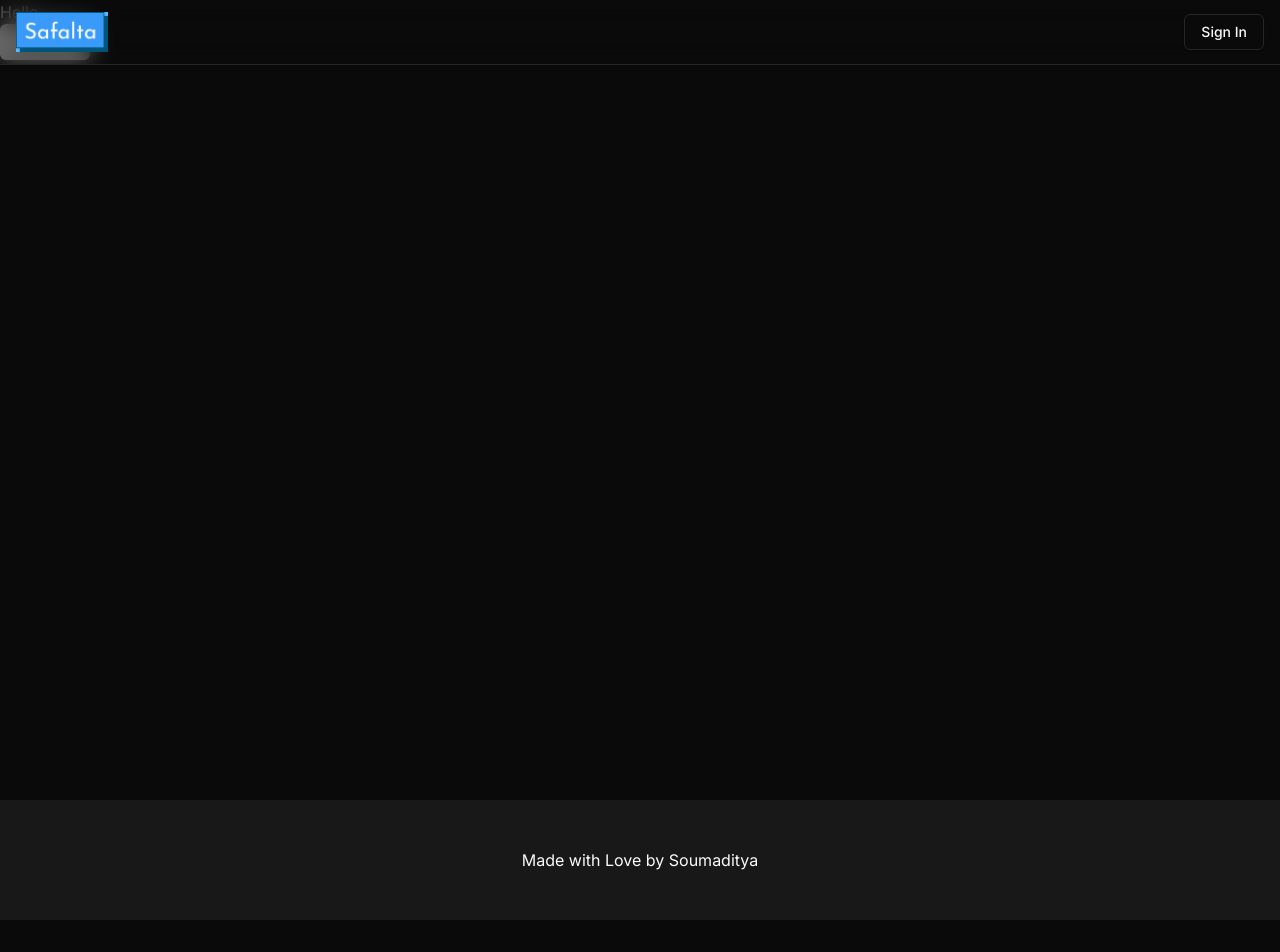
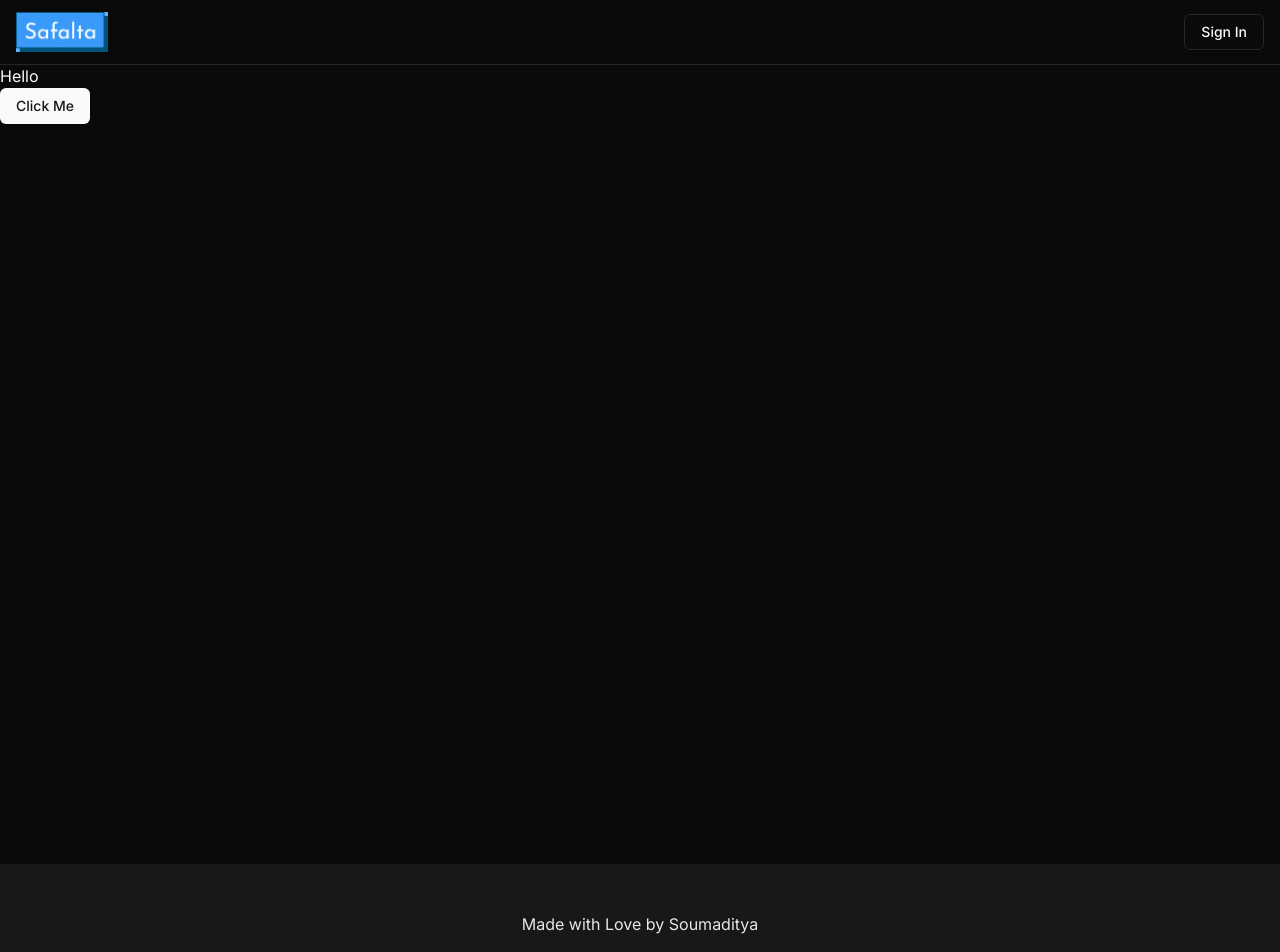
Before and after one commit to palsoumaditya/safalta, a Next.js app: page / in a window 1280 px wide. Shown: the top 952 px of the page. Before the commit the page ends 920 px from the top, so only its background shows below. Built offline with nearby package versions, Linux system fonts and the light colour scheme; no server answers.

Commit message:
work on authentication

```diff
--- /dev/null
+++ b/app/(auth)/layout.js
@@ -0,0 +1,9 @@
+import React from 'react'
+
+const Authlayout = ({children}) => {
+  return (
+    <div className='flex justify-center pt-40'>{children}</div>
+  )
+}
+
+export default Authlayout
--- /dev/null
+++ b/app/(auth)/sign-in/[[...sign-in]]/page.jsx
@@ -0,0 +1,10 @@
+import { SignIn } from '@clerk/nextjs';
+import React from 'react';
+
+const Page = () => {
+  return (
+    <SignIn/>
+  );
+};
+
+export default Page;
--- /dev/null
+++ b/app/(auth)/sign-up/[[...sign-up]]/page.jsx
@@ -0,0 +1,10 @@
+import {SignUp } from '@clerk/nextjs';
+import React from 'react';
+
+const Page = () => {
+  return (
+    <SignUp/>
+  );
+};
+
+export default Page;
--- a/app/layout.js
+++ b/app/layout.js
@@ -3,36 +3,35 @@ import "./globals.css";
 import { ThemeProvider } from "next-themes";
 import Header from "../components/Header";
 import { ClerkProvider } from "@clerk/nextjs";
-import { dark, neobrutalism } from '@clerk/themes'
+import { dark, neobrutalism } from "@clerk/themes";
+
 export const metadata = {
   title: "Safalta",
-  description: "Guide you to your carrier through ai",
+  description: "Guide you to your career through AI",
 };
-const inter = Inter({subsets: ['latin']});
+
+const inter = Inter({ subsets: ["latin"] });
+
 export default function RootLayout({ children }) {
   return (
-    <ClerkProvider appearance={{
+    <ClerkProvider
+      appearance={{
         baseTheme: [dark, neobrutalism],
-    }}>
-    <html lang="en" suppressHydrationWarning >
-      <body
-        className={`${inter.className}`}
+      }}
     >
+      <html lang="en" suppressHydrationWarning>
+        <body className={inter.className}>
           <ThemeProvider
             attribute="class"
             defaultTheme="dark"
             enableSystem
             disableTransitionOnChange
           >
-            {/* Header */}
-            <Header/>
-            <main className="min-h-screen">{children}</main>
-            {/* Footer */}
+            <Header />
+            <main className="min-h-screen mt-16">{children}</main> {/* Adjusted margin-top for navbar */}
             <footer className="bg-muted/50 py-12">
-            <div className="container mx-auto text-center px-4 text-grey-200">
-              <p>
-                Made with Love by Soumaditya
-              </p>
+              <div className="container mx-auto text-center px-4 text-gray-200">
+                <p>Made with Love by Soumaditya</p>
               </div>
             </footer>
           </ThemeProvider>
--- a/app/sign-in/page.jsx
+++ /dev/null
@@ -1,9 +0,0 @@
-import React from 'react'
-
-const Page = () => {
-  return (
-    <div>P</div>
-  )
-}
-
-export default Page
--- a/components/Header.jsx
+++ b/components/Header.jsx
@@ -15,6 +15,7 @@ const Header = () => {
   return (
     <header className="fixed top-0 w-full border-b bg-background/80 backdrop-blur-md z-50 supports-[backdrop-filter]:bg-background/60">
       <nav className="container mx-auto flex px-4 h-16 items-center justify-between">
+        {/* Logo */}
         <Link href="/">
           <Image
             src="/logo.png"
@@ -24,8 +25,11 @@ const Header = () => {
             className="h-12 w-auto py-1 object-contain"
           />
         </Link>
+
+        {/* Navigation Links */}
         <div className="flex items-center space-x-2 md:space-x-4">
           <SignedIn>
+            {/* Industry Insights Button */}
             <Link href="/dashboard">
               <Button variant="outline">
                 <LayoutDashboard className="h-4 w-4" />
@@ -33,6 +37,7 @@ const Header = () => {
               </Button>
             </Link>
 
+            {/* Growth Tools Dropdown */}
             <DropdownMenu>
               <DropdownMenuTrigger asChild>
                 <Button>
@@ -41,21 +46,21 @@ const Header = () => {
                   <ChevronDown className="h-4 w-4 ml-1" />
                 </Button>
               </DropdownMenuTrigger>
-              <DropdownMenuContent>
+              <DropdownMenuContent align="end" className="w-48">
                 <DropdownMenuItem asChild>
-                  <Link href="/resume" className='flex items-center gap-2'>
+                  <Link href="/resume" className="flex items-center gap-2">
                     <FileText className="h-4 w-4" />
                     <span>Build Resume</span>
                   </Link>
                 </DropdownMenuItem>
                 <DropdownMenuItem asChild>
-                  <Link href="/ai-cover-letter" className='flex items-center gap-2'>
+                  <Link href="/ai-cover-letter" className="flex items-center gap-2">
                     <PenBox className="h-4 w-4" />
                     <span>AI Cover Letter</span>
                   </Link>
                 </DropdownMenuItem>
                 <DropdownMenuItem asChild>
-                  <Link href="/interview" className='flex items-center gap-2'>
+                  <Link href="/interview" className="flex items-center gap-2">
                     <GraduationCap className="h-4 w-4" />
                     <span>Mock Interviews</span>
                   </Link>
@@ -64,22 +69,23 @@ const Header = () => {
             </DropdownMenu>
           </SignedIn>
 
+          {/* Sign In / User Button */}
           <SignedOut>
             <SignInButton>
-              <Button variant="outline">
-                Sign In
-              </Button>
+              <Button variant="outline">Sign In</Button>
             </SignInButton>
           </SignedOut>
 
           <SignedIn>
-            <UserButton appearance={{
-                elements:{
-                    avatarBox:"w-10 h-10",
-                    userButtonPopoverCard:"shadow-xl",
-                    userPreviewMainIdentifier:"font-semibold",
-                }
-            }} />
+            <UserButton
+              appearance={{
+                elements: {
+                  avatarBox: 'w-10 h-10',
+                  userButtonPopoverCard: 'shadow-xl',
+                  userPreviewMainIdentifier: 'font-semibold',
+                },
+              }}
+            />
           </SignedIn>
         </div>
       </nav>
```
Lines whose indentation alone changed are shown as unchanged.
